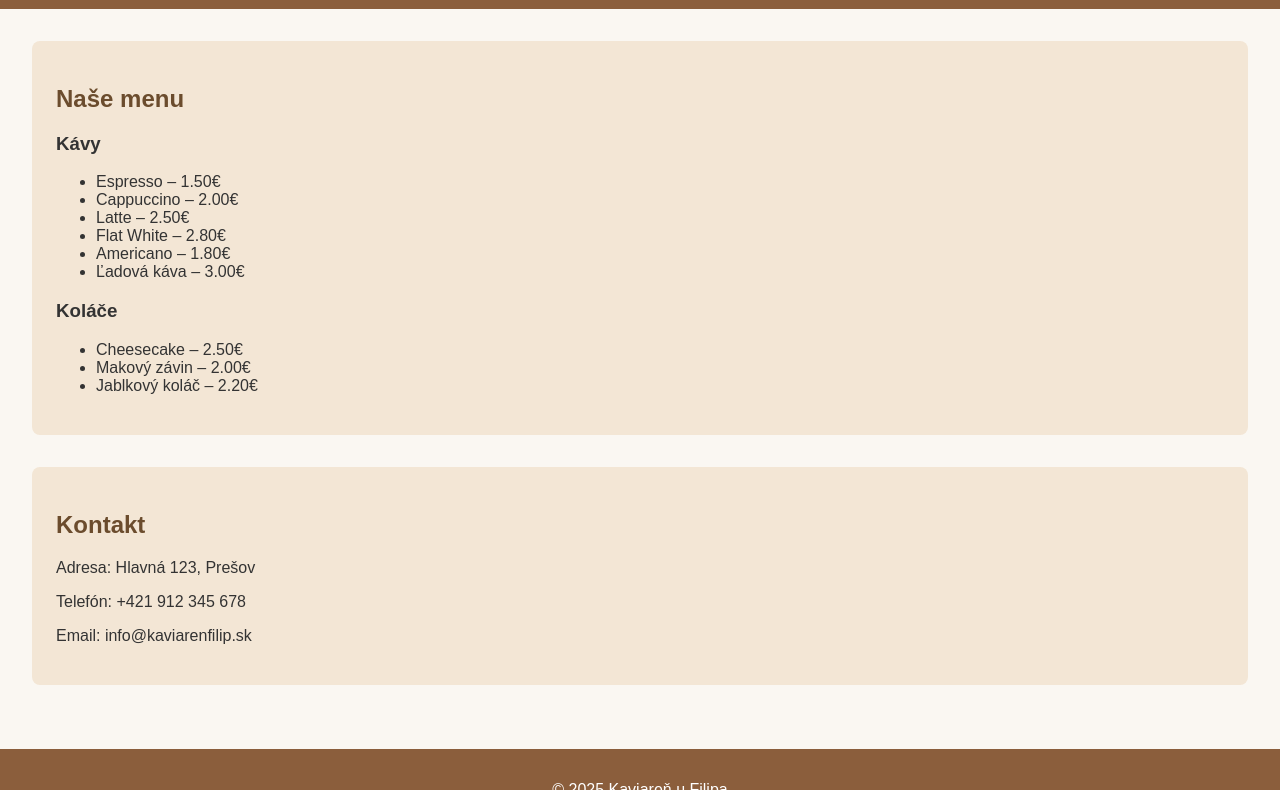
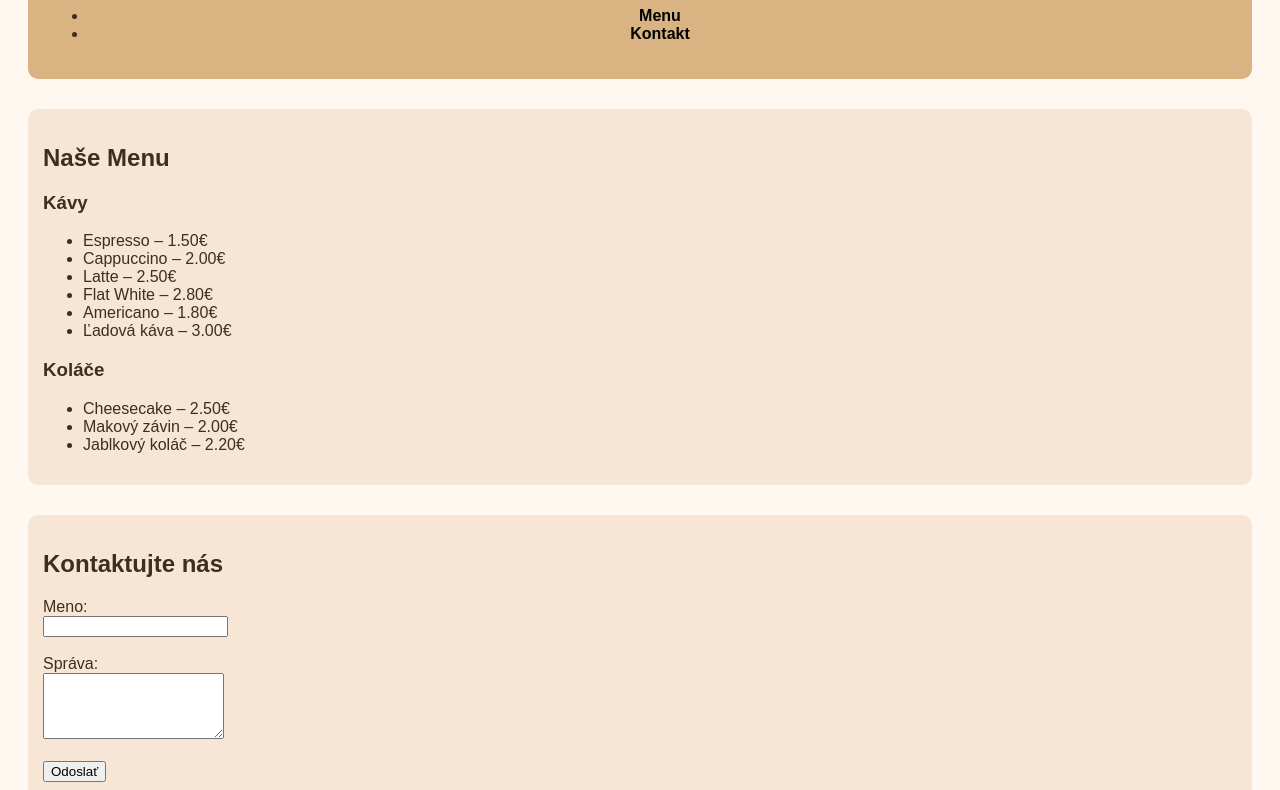
Before and after one commit to F1l1p9/kaviaren, a plain HTML site: page index.html in a window 1280 px wide. Shown: the part 121-911 px from the top of the page. Drawn offline with Linux system fonts and the light colour scheme.

Commit message:
index.html

```diff
--- a/index.html
+++ b/index.html
@@ -1,82 +1,63 @@
 <!DOCTYPE html>
 <html lang="sk">
 <head>
-  <link rel="stylesheet" href="style.css">
-  <meta charset="UTF-8" />
-  <meta name="viewport" content="width=device-width, initial-scale=1.0" />
-  <title>Kaviareň u Filipa</title>
+  <meta charset="UTF-8">
+  <title>Kaviareň Espresso</title>
   <style>
     body {
       font-family: Arial, sans-serif;
-      margin: 0;
-      padding: 0;
-      background-color: #faf7f2;
-      color: #333;
+      background-color: #fff8f0;
+      color: #3e2f1c;
+      padding: 20px;
     }
 
     header {
-      background-color: #8b5e3c;
-      color: white;
-      padding: 1rem;
+      background-color: #d9b382;
+      padding: 20px;
+      border-radius: 10px;
       text-align: center;
     }
 
-    nav ul {
-      list-style: none;
-      padding: 0;
-      margin: 0.5rem 0 0 0;
-      display: flex;
-      justify-content: center;
-      gap: 1rem;
-    }
-
     nav a {
-      color: white;
+      color: #3e2f1c;
       text-decoration: none;
+      margin: 0 10px;
       font-weight: bold;
     }
 
-    nav a:hover {
-      text-decoration: underline;
+    section {
+      margin-top: 30px;
+      padding: 15px;
+      background-color: #f7e6d5;
+      border-radius: 10px;
     }
 
-    main {
-      padding: 2rem;
+    .nav-link {
+      color: black;
+      text-decoration: none;
+      padding: 5px 10px;
     }
 
-    .blok {
-      background-color: #f3e6d5; /* jemne hnedá */
-      padding: 1.5rem;
-      margin-bottom: 2rem;
-      border-radius: 8px;
-    }
-
-    h2 {
-      color: #6b4c2d;
-    }
-
-    footer {
-      background-color: #8b5e3c;
+    .nav-link.active {
       color: white;
-      text-align: center;
-      padding: 1rem;
+      background-color: #007BFF;
+      border-radius: 4px;
     }
   </style>
 </head>
 <body>
   <header>
-    <h1>Kaviareň u Filipa</h1>
+    <h1>Vitajte v Kaviarni Espresso</h1>
     <nav>
       <ul>
-        <li><a href="#menu">Menu</a></li>
-        <li><a href="#kontakt">Kontakt</a></li>
+        <li><a href="#menu" class="nav-link">Menu</a></li>
+        <li><a href="#kontakt" class="nav-link">Kontakt</a></li>
       </ul>
     </nav>
   </header>
 
-  <main>
-    <section id="menu" class="blok">
-      <h2>Naše menu</h2>
+  <section id="menu">
+    <h2>Naše Menu</h2>
 
     <h3>Kávy</h3>
     <ul>
@@ -96,31 +77,42 @@
     </ul>
   </section>
 
-    <section id="kontakt" class="blok">
-      <h2>Kontakt</h2>
+  <section id="kontakt">
+    <h2>Kontaktujte nás</h2>
+    <form id="kontaktForm">
+      <label for="meno">Meno:</label><br>
+      <input type="text" id="meno" name="meno" required><br><br>
+
+      <label for="sprava">Správa:</label><br>
+      <textarea id="sprava" name="sprava" rows="4" required></textarea><br><br>
+
+      <button type="submit">Odoslať</button>
+    </form>
     <p>Adresa: Hlavná 123, Prešov</p>
-      <p>Telefón: +421 912 345 678</p>
-      <p>Email: info@kaviarenfilip.sk</p>
+    <p>Email: info@espresso.sk</p>
   </section>
-  </main>
-
-  <footer>
-    <p>&copy; 2025 Kaviareň u Filipa</p>
-  </footer>
 
   <script>
-    // Jednoduchý JS pre smooth scroll (voliteľné)
-    document.querySelectorAll('a[href^="#"]').forEach(link => {
-      link.addEventListener('click', function(e) {
-        e.preventDefault();
-        const cieľ = document.querySelector(this.getAttribute('href'));
-        if (cieľ) {
-          cieľ.scrollIntoView({ behavior: 'smooth' });
-        }
+    // Zvýraznenie aktívnej položky v menu
+    const links = document.querySelectorAll('.nav-link');
+
+    links.forEach(link => {
+      link.addEventListener('click', function(event) {
+        links.forEach(l => l.classList.remove('active'));
+        this.classList.add('active');
       });
     });
+
+    // Spracovanie formulára na stránke Kontakt
+    document.getElementById('kontaktForm').addEventListener('submit', function(event) {
+      event.preventDefault();
+
+      const meno = document.getElementById('meno').value;
+      const sprava = document.getElementById('sprava').value;
+
+      alert(`Ďakujeme, ${meno}! Tvoja správa bola odoslaná.`);
+      this.reset();
+    });
   </script>
-  <script src="script.js"></script>
-
 </body>
 </html>
```
Lines whose indentation alone changed are shown as unchanged.
